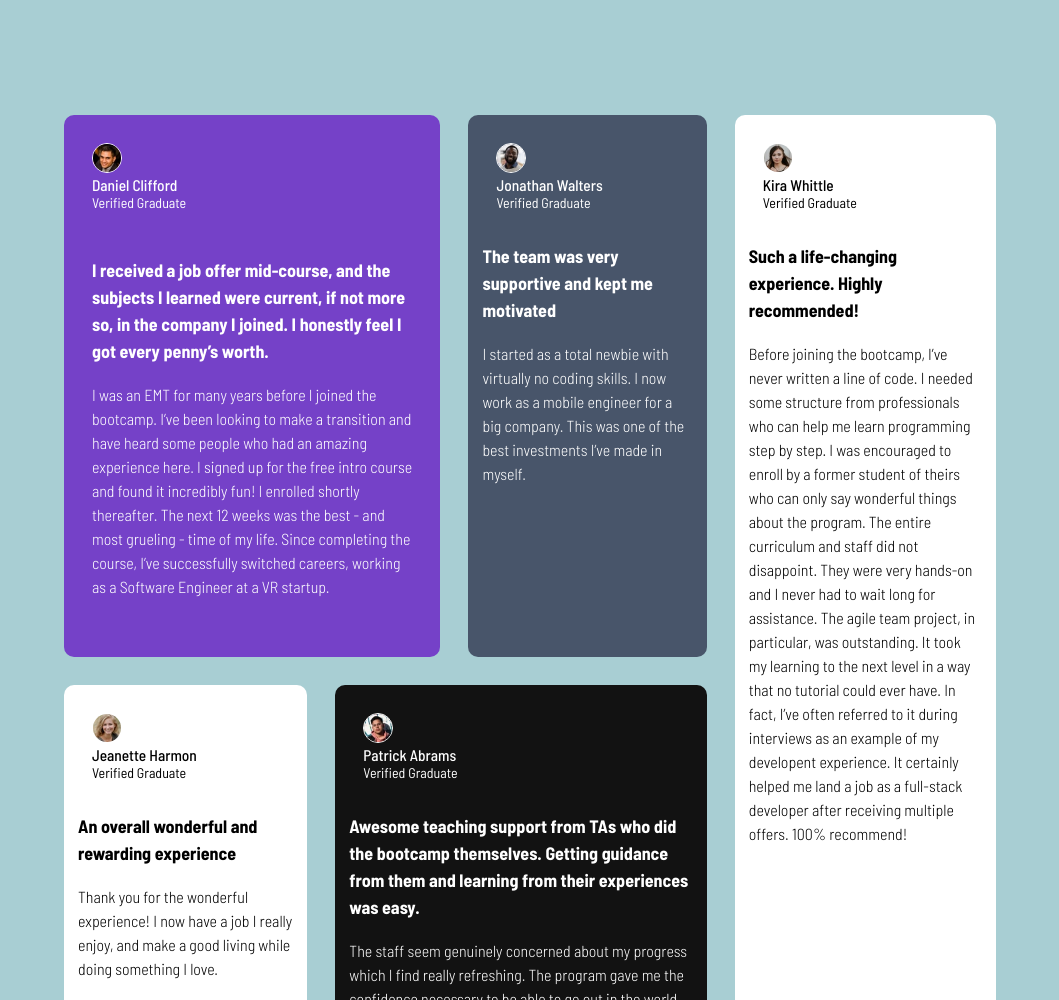
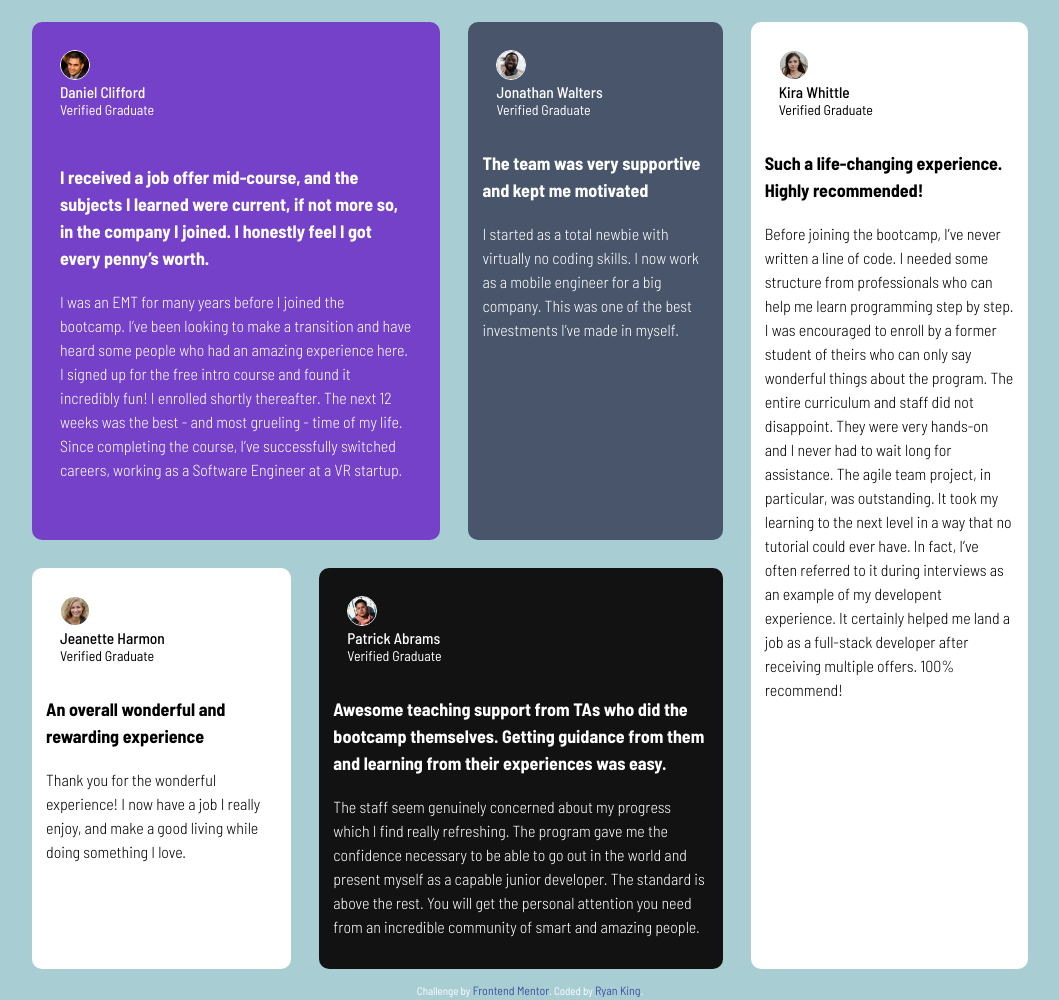
Before and after one commit to MsftKing/testimonials-grid-section-main, a plain HTML site: page index.html in a window 1280 px wide. Shown: the top 1000 px of the page, without its empty margins (118-1177 px from the left). Drawn offline with Linux system fonts and the light colour scheme; a web font is replaced by a local one.

Commit message:
update format

```diff
--- a/styles.css
+++ b/styles.css
@@ -16,7 +16,7 @@
 body {
     display: block;
     position: absolute;
-    height: 100vh;
+    min-height: 80vh;
     width: 100%;
     justify-content: center;
     place-content: center;
@@ -24,6 +24,7 @@ body {
     font-size: 14px;
     background-color: rgb(168, 206, 211);
     color: white;
+    overflow-x: hidden;
 }
 
 div[class*="box"]{
@@ -37,8 +38,7 @@ div[class*="box"]{
 .container {
     display: grid;
     grid-template: repeat(8 1fr) / repeat(4 2fr);
-    max-width: 75vw;
-    max-height: 75vh;
+    width: 80vw;
     margin: auto;
     padding: auto;
 }
```
